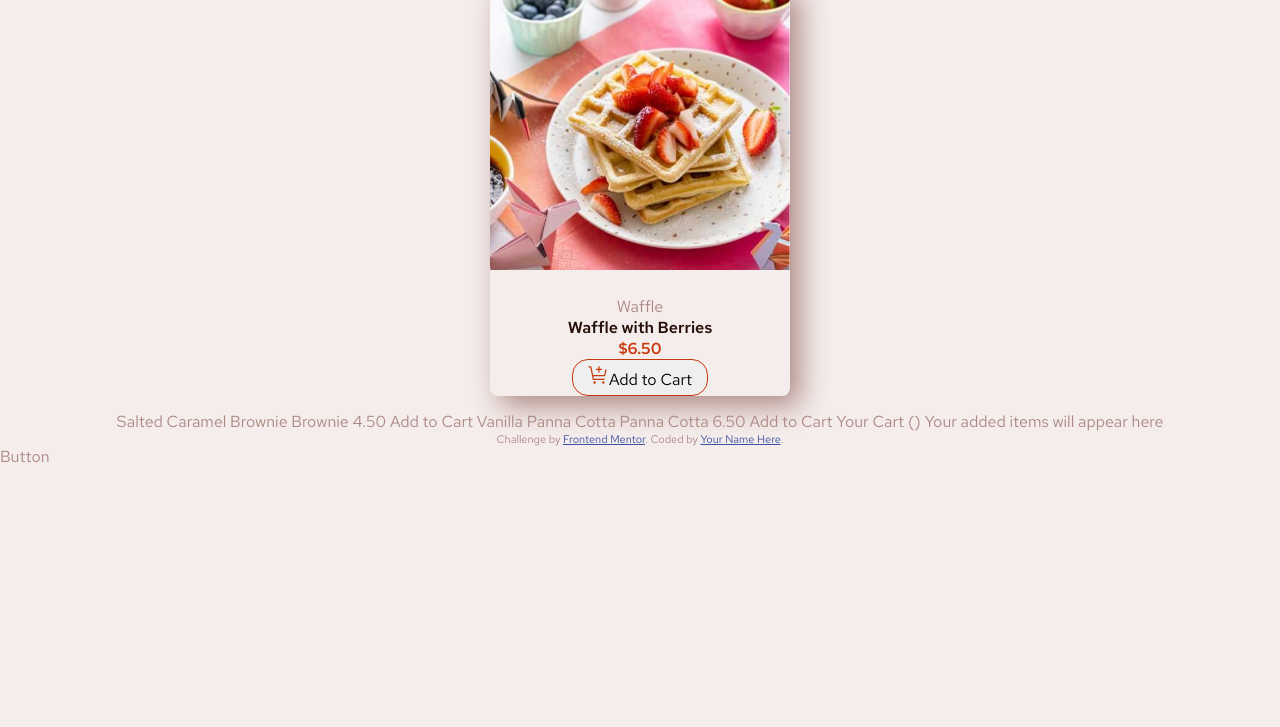
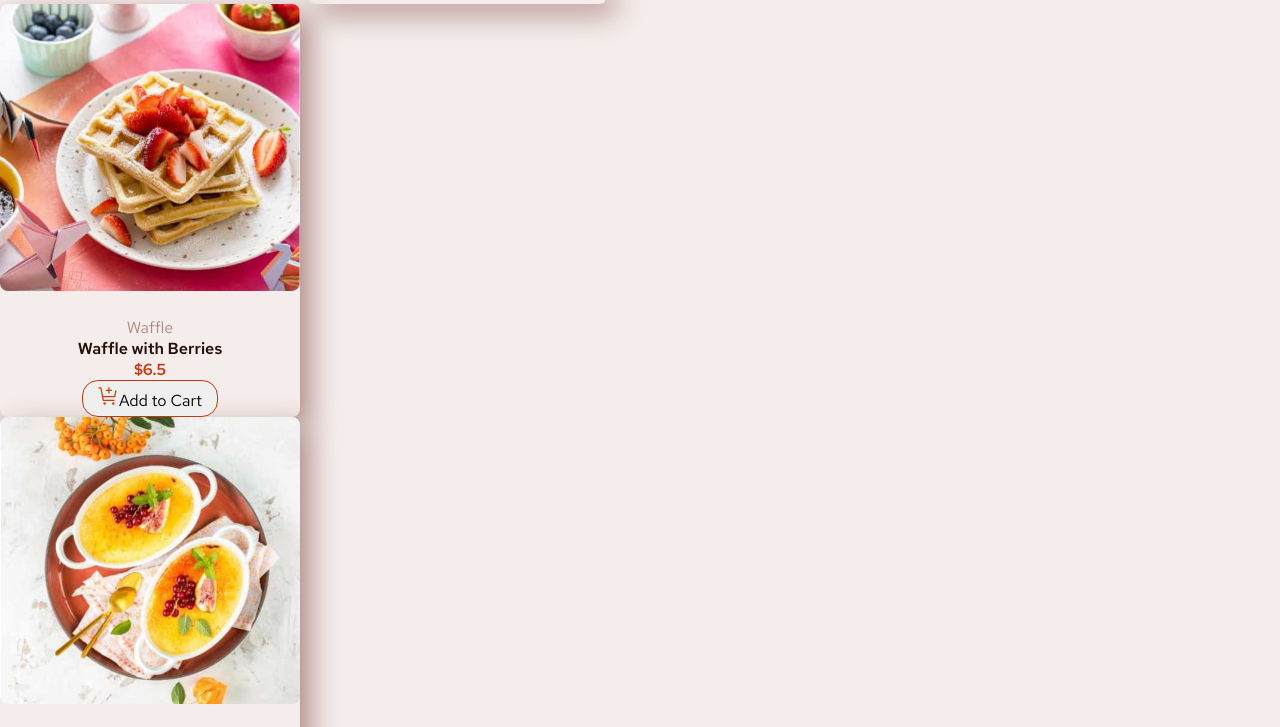
Before and after one commit to alefadonais5/product-list-with-cart-web, a website built with Vite: page index.html in a window 1280 px wide. Shown: the part 60-787 px from the top of the page. Built offline with nearby package versions, Linux system fonts and the light colour scheme.

Commit message:
feat: implementação no css e atualização na renderização.

```diff
--- a/index.html
+++ b/index.html
@@ -12,154 +12,30 @@
 
   <title>Frontend Mentor | Product list with cart</title>
 
-    <!-- Feel free to remove these styles or customise in your own stylesheet 👍 -->
-    <style>
-      .attribution { font-size: 11px; text-align: center; }
-      .attribution a { color: hsl(228, 45%, 44%); }
-    </style>
 </head>
 <body>
-  <h1>Desserts</h1>
+  <header>
+    <h1>Desserts</h1>
+  </header>
   <main class="main-container">
     <div class="post-container">
-
-      <div class="post-image">
-        <img title="Waffle with Berries" src="assets/images/image-waffle-desktop.jpg" alt="Waffle with Berries">
-      </div>
-
-      <div class="post-information">
-        <span class="category">Waffle</span>
-        <span class="name">Waffle with Berries</span>
-        <span class="value">$6.50</span>
-      </div>
-
-      <div class="post-bottom">
-        <button><img src="assets/images/icon-add-to-cart.svg" alt="add to cart">Add to Cart</button>
+      <div class="product">
+        <!-- Os produtos serão inseridos aqui dinamicamente pelo JavaScript -->
       </div>
     </div>
 
-    <!-- <div class="post-container">
-      <div class="post-image">
-        <img title="Vanilla Bean Crème Brûlée" src="assets/images/image-creme-brulee-desktop.jpg" alt="Vanilla Bean Crème Brûlée">
-      </div>
 
-      <div class="post-information">
-        <span class="category">Crème Brûlée</span>
-        <span class="name">Vanilla Bean Crème Brûlée</span>
-        <span class="value">7.00</span>
-      </div>
 
-      <div class="post-bottom">
-        <button> <img src="assets/images/icon-add-to-cart.svg" alt="add to cart">Add to Cart</button>
-      </div>
+    <div class="attribution">
+      Challenge by <a href="https://www.frontendmentor.io?ref=challenge">Frontend Mentor</a>.
+      Coded by <a href="#">Your Name Here</a>.
     </div>
 
-    <div class="post-container">
-      <div class="post-image">
-        <img title="Macaron Mix of Five" src="assets/images/image-macaron-desktop.jpg" alt="Macaron Mix of Five">
-      </div>
 
-      <div class="post-information">
-        <span class="category">Macaron</span>
-        <span class="name">Macaron Mix of Five</span>
-        <span class="value">8.00</span>
-      </div>
-
-      <div class="post-bottom">
-        <button> <img src="assets/images/icon-add-to-cart.svg" alt="add to cart">Add to Cart</button>
-      </div>
-    </div>
-
-    <div class="post-container">
-      <div class="post-image">
-        <img title="Classic Tiramisu" src="assets/images/image-tiramisu-desktop.jpg" alt="Classic Tiramisu">
-      </div>
-
-      <div class="post-information">
-        <span class="category">Tiramisu</span>
-        <span class="name">Classic Tiramisu</span>
-        <span class="value">5.50</span>
-      </div>
-
-      <div class="post-bottom">
-        <button> <img src="assets/images/icon-add-to-cart.svg" alt="add to cart">Add to Cart</button>
-      </div>
-    </div>
-
-    <div class="post-container">
-      <div class="post-image">
-        <img title="Post image" src="assets/images/image-baklava-desktop.jpg" alt="Pistachio Baklava">
-      </div>
-
-      <div class="post-information">
-        <span class="category">Baklava</span>
-        <span class="name">Pistachio Baklava</span>
-        <span class="value">4.00</span>
-      </div>
-
-      <div class="post-bottom">
-        <button> <img src="assets/images/icon-add-to-cart.svg" alt="add to cart">Add to Cart</button>
-      </div>
-    </div>
-
-    <div class="post-container">
-      <div class="post-image">
-        <img title="Post image" src="assets/images/image-meringue-desktop.jpg" alt="Lemon Meringue Piea">
-      </div>
-
-      <div class="post-information">
-        <span class="category">Pie</span>
-        <span class="name">Lemon Meringue Pie</span>
-        <span class="value">5.00</span>
-      </div>
-
-      <div class="post-bottom">
-        <button> <img src="assets/images/icon-add-to-cart.svg" alt="add to cart">Add to Cart</button>
-      </div>
-    </div>
-
-    <div class="post-container">
-      <div class="post-image">
-        <img title="Post image" src="assets/images/image-cake-desktop.jpg" alt="Red Velvet Cake">
-      </div>
-
-      <div class="post-information">
-        <span class="category">Cake</span>
-        <span class="name">Red Velvet Cake</span>
-        <span class="value">4.50</span>
-      </div>
-
-      <div class="post-bottom">
-        <button> <img src="assets/images/icon-add-to-cart.svg" alt="add to cart">Add to Cart</button>
-      </div>
-    </div> -->
-
-
-      Salted Caramel Brownie
-      Brownie
-      4.50
-      Add to Cart
-
-      Vanilla Panna Cotta
-      Panna Cotta
-      6.50
-      Add to Cart
-
-      Your Cart (<!-- Quantity -->)
-      Your added items will appear here
+    <div class="container">
+      <div class="button1">Button</div>
     </div>
   </main>
-  <div class="attribution">
-    Challenge by <a href="https://www.frontendmentor.io?ref=challenge">Frontend Mentor</a>.
-    Coded by <a href="#">Your Name Here</a>.
-  </div>
-
-
-
-
-  <div class="container">
-    <div class="button1">Button</div>
-  </div>
-
+  <script type="module" src="src/app.ts"></script>
 </body>
 </html>
--- a/src/app.ts
+++ b/src/app.ts
@@ -15,6 +15,7 @@ for (const product of data) {
 
     newProduct.toHTML();
 }
+
 
 // const product1 = new Product (
 //     data[0].name,
--- a/src/entities/product.ts
+++ b/src/entities/product.ts
@@ -58,4 +58,5 @@ export class Product {
 
         document.body.appendChild(postContainer); // Certifique-se de que o elemento é anexado corretamente ao DOM
     }
+
 }
--- a/src/styles/index.scss
+++ b/src/styles/index.scss
@@ -9,6 +9,7 @@
   $rose-900: hsl(14, 65%, 9%);
   $rose-100: hsl(13, 31%, 94%);
   $rose-50: hsl(20, 50%, 98%);
+  $foot: hsl(228, 45%, 44%);
 
 body{
     font-family: "Red Hat Text", sans-serif;
@@ -21,6 +22,7 @@ h1{
     color: $rose-900;
     font-weight: 600;
 }
+
 
 .main-container {
     display: flex;
@@ -43,11 +45,14 @@ h1{
 
   }
 
+
 .post-image img {
     width: 100%;
     height: auto;
     object-fit: cover;
-    border-radius: 8px 8px 0px 0px;
+    border-radius: 8px;
+    // border: 1px solid $primary;
+
 }
 
 .post-information {
@@ -83,3 +88,11 @@ h1{
     border-radius: 16px;
 
 }
+
+.attribution {
+    font-size: 11px;
+    text-align: center; }
+
+.attribution a {
+    color: $foot;
+}
```
